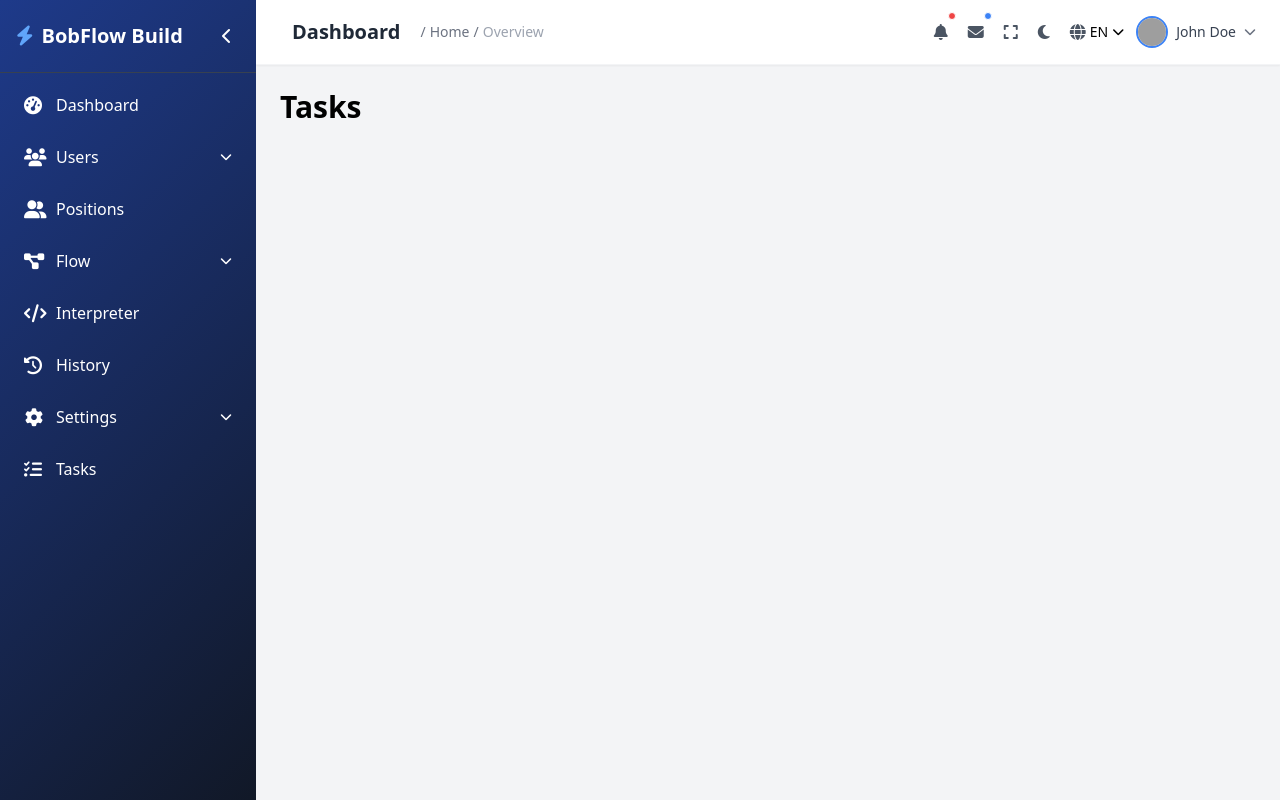
After one commit to GuilhermeViana-22/PythonFLOWBUILD, a Django app: page /dashboard/tasks/ in a window 1280 px wide. The commit adds this page. Run offline with Django 4.2, Linux system fonts and the light colour scheme; a user stored in the database is signed in; some libraries are stand-ins or nearby versions; grey boxes are pictures that could not be loaded.

Commit message:
Add dashboard app with routes and templates

```diff
--- /dev/null
+++ b/dashboard/urls.py
@@ -0,0 +1,19 @@
+from django.urls import path
+from . import views
+
+urlpatterns = [
+    path('', views.dashboard_home, name='dashboard'),
+    path('users/all/', views.users_all, name='users_all'),
+    path('users/roles/', views.users_roles, name='users_roles'),
+    path('users/permissions/', views.users_permissions, name='users_permissions'),
+    path('positions/', views.positions, name='positions'),
+    path('flow/builder/', views.flow_builder, name='flow_builder'),
+    path('flow/templates/', views.flow_templates, name='flow_templates'),
+    path('flow/integrations/', views.flow_integrations, name='flow_integrations'),
+    path('interpreter/', views.interpreter, name='interpreter'),
+    path('history/', views.history, name='history'),
+    path('settings/general/', views.settings_general, name='settings_general'),
+    path('settings/security/', views.settings_security, name='settings_security'),
+    path('settings/notifications/', views.settings_notifications, name='settings_notifications'),
+    path('tasks/', views.tasks, name='tasks'),
+]
--- /dev/null
+++ b/dashboard/views.py
@@ -0,0 +1,58 @@
+from django.shortcuts import render
+from django.contrib.auth.decorators import login_required
+
+@login_required
+def dashboard_home(request):
+    return render(request, 'dashboard/dashboard.html')
+
+@login_required
+def users_all(request):
+    return render(request, 'dashboard/users_all.html')
+
+@login_required
+def users_roles(request):
+    return render(request, 'dashboard/users_roles.html')
+
+@login_required
+def users_permissions(request):
+    return render(request, 'dashboard/users_permissions.html')
+
+@login_required
+def positions(request):
+    return render(request, 'dashboard/positions.html')
+
+@login_required
+def flow_builder(request):
+    return render(request, 'dashboard/flow_builder.html')
+
+@login_required
+def flow_templates(request):
+    return render(request, 'dashboard/flow_templates.html')
+
+@login_required
+def flow_integrations(request):
+    return render(request, 'dashboard/flow_integrations.html')
+
+@login_required
+def interpreter(request):
+    return render(request, 'dashboard/interpreter.html')
+
+@login_required
+def history(request):
+    return render(request, 'dashboard/history.html')
+
+@login_required
+def settings_general(request):
+    return render(request, 'dashboard/settings_general.html')
+
+@login_required
+def settings_security(request):
+    return render(request, 'dashboard/settings_security.html')
+
+@login_required
+def settings_notifications(request):
+    return render(request, 'dashboard/settings_notifications.html')
+
+@login_required
+def tasks(request):
+    return render(request, 'dashboard/tasks.html')
--- a/mvp_project/settings.py
+++ b/mvp_project/settings.py
@@ -44,6 +44,7 @@ INSTALLED_APPS = [
     'accounts',
     'welcome',
     'authentication',
+    'dashboard',
 ]
 
 MIDDLEWARE = [
--- a/mvp_project/urls.py
+++ b/mvp_project/urls.py
@@ -16,12 +16,13 @@ Including another URLconf
 """
 from django.contrib import admin
 from django.urls import path, include
-from authentication.views import dashboard_view
+
+
 
 urlpatterns = [
     path('admin/', admin.site.urls),
     path('', include('accounts.urls')),
     path('welcome/', include('welcome.urls')),
     path('auth/', include('authentication.urls')),
-    path('dashboard/', dashboard_view, name='dashboard'),
+    path('dashboard/', include('dashboard.urls')),
 ]
--- /dev/null
+++ b/templates/dashboard/flow_builder.html
@@ -0,0 +1,5 @@
+{% extends 'dashboard/base_dashboard.html' %}
+{% block title %}Builder{% endblock %}
+{% block content %}
+<h1 class="text-3xl font-bold">Builder</h1>
+{% endblock %}
--- /dev/null
+++ b/templates/dashboard/flow_integrations.html
@@ -0,0 +1,5 @@
+{% extends 'dashboard/base_dashboard.html' %}
+{% block title %}Integrations{% endblock %}
+{% block content %}
+<h1 class="text-3xl font-bold">Integrations</h1>
+{% endblock %}
--- /dev/null
+++ b/templates/dashboard/flow_templates.html
@@ -0,0 +1,5 @@
+{% extends 'dashboard/base_dashboard.html' %}
+{% block title %}Templates{% endblock %}
+{% block content %}
+<h1 class="text-3xl font-bold">Templates</h1>
+{% endblock %}
--- /dev/null
+++ b/templates/dashboard/history.html
@@ -0,0 +1,5 @@
+{% extends 'dashboard/base_dashboard.html' %}
+{% block title %}History{% endblock %}
+{% block content %}
+<h1 class="text-3xl font-bold">History</h1>
+{% endblock %}
--- /dev/null
+++ b/templates/dashboard/interpreter.html
@@ -0,0 +1,5 @@
+{% extends 'dashboard/base_dashboard.html' %}
+{% block title %}Interpreter{% endblock %}
+{% block content %}
+<h1 class="text-3xl font-bold">Interpreter</h1>
+{% endblock %}
--- /dev/null
+++ b/templates/dashboard/positions.html
@@ -0,0 +1,5 @@
+{% extends 'dashboard/base_dashboard.html' %}
+{% block title %}Positions{% endblock %}
+{% block content %}
+<h1 class="text-3xl font-bold">Positions</h1>
+{% endblock %}
--- /dev/null
+++ b/templates/dashboard/settings_general.html
@@ -0,0 +1,5 @@
+{% extends 'dashboard/base_dashboard.html' %}
+{% block title %}General Settings{% endblock %}
+{% block content %}
+<h1 class="text-3xl font-bold">General</h1>
+{% endblock %}
--- /dev/null
+++ b/templates/dashboard/settings_notifications.html
@@ -0,0 +1,5 @@
+{% extends 'dashboard/base_dashboard.html' %}
+{% block title %}Notification Settings{% endblock %}
+{% block content %}
+<h1 class="text-3xl font-bold">Notifications</h1>
+{% endblock %}
--- /dev/null
+++ b/templates/dashboard/settings_security.html
@@ -0,0 +1,5 @@
+{% extends 'dashboard/base_dashboard.html' %}
+{% block title %}Security Settings{% endblock %}
+{% block content %}
+<h1 class="text-3xl font-bold">Security</h1>
+{% endblock %}
--- a/templates/dashboard/sidebar.html
+++ b/templates/dashboard/sidebar.html
@@ -38,7 +38,7 @@
             <!-- Navigation -->
             <nav class="space-y-1 p-2">
                 <!-- Dashboard -->
-                <a href="#" class="flex items-center px-4 py-3 rounded-lg hover:bg-gray-700/50 transition-all duration-200 group">
+                <a href="{% url 'dashboard' %}" class="flex items-center px-4 py-3 rounded-lg hover:bg-gray-700/50 transition-all duration-200 group">
                     <i class="fas fa-tachometer-alt text-lg w-5"></i>
                     <span class="ml-3" x-show="open">Dashboard</span>
                     <span x-show="!open" class="absolute left-14 ml-2 px-2 py-1 text-xs rounded bg-gray-900 text-white opacity-0 group-hover:opacity-100 transition-opacity">Dashboard</span>
@@ -58,15 +58,15 @@
                     </button>
                     <div x-show="isOpen" class="ml-8 space-y-1 py-1" x-cloak
                          :class="open ? 'ml-8' : 'ml-0'">
-                        <a href="#" class="flex items-center px-4 py-2 rounded-lg hover:bg-gray-600 transition-all duration-200">
+                        <a href="{% url 'users_all' %}" class="flex items-center px-4 py-2 rounded-lg hover:bg-gray-600 transition-all duration-200">
                             <i class="fas fa-circle-notch text-xs mr-2"></i>
                             <span x-show="open">All Users</span>
                         </a>
-                        <a href="#" class="flex items-center px-4 py-2 rounded-lg hover:bg-gray-600 transition-all duration-200">
+                        <a href="{% url 'users_roles' %}" class="flex items-center px-4 py-2 rounded-lg hover:bg-gray-600 transition-all duration-200">
                             <i class="fas fa-user-tag text-xs mr-2"></i>
                             <span x-show="open">Roles</span>
                         </a>
-                        <a href="#" class="flex items-center px-4 py-2 rounded-lg hover:bg-gray-600 transition-all duration-200">
+                        <a href="{% url 'users_permissions' %}" class="flex items-center px-4 py-2 rounded-lg hover:bg-gray-600 transition-all duration-200">
                             <i class="fas fa-key text-xs mr-2"></i>
                             <span x-show="open">Permissions</span>
                         </a>
@@ -74,7 +74,7 @@
                 </div>
 
                 <!-- Positions -->
-                <a href="#" class="flex items-center px-4 py-3 rounded-lg hover:bg-gray-700/50 transition-all duration-200 group">
+                <a href="{% url 'positions' %}" class="flex items-center px-4 py-3 rounded-lg hover:bg-gray-700/50 transition-all duration-200 group">
                     <i class="fas fa-user-friends text-lg w-5"></i>
                     <span class="ml-3" x-show="open">Positions</span>
                     <span x-show="!open" class="absolute left-14 ml-2 px-2 py-1 text-xs rounded bg-gray-900 text-white opacity-0 group-hover:opacity-100 transition-opacity">Positions</span>
@@ -94,15 +94,15 @@
                     </button>
                     <div x-show="isOpen" class="ml-8 space-y-1 py-1" x-cloak
                          :class="open ? 'ml-8' : 'ml-0'">
-                        <a href="#" class="flex items-center px-4 py-2 rounded-lg hover:bg-gray-600 transition-all duration-200">
+                        <a href="{% url 'flow_builder' %}" class="flex items-center px-4 py-2 rounded-lg hover:bg-gray-600 transition-all duration-200">
                             <i class="fas fa-tools text-xs mr-2"></i>
                             <span x-show="open">Builder</span>
                         </a>
-                        <a href="#" class="flex items-center px-4 py-2 rounded-lg hover:bg-gray-600 transition-all duration-200">
+                        <a href="{% url 'flow_templates' %}" class="flex items-center px-4 py-2 rounded-lg hover:bg-gray-600 transition-all duration-200">
                             <i class="fas fa-copy text-xs mr-2"></i>
                             <span x-show="open">Templates</span>
                         </a>
-                        <a href="#" class="flex items-center px-4 py-2 rounded-lg hover:bg-gray-600 transition-all duration-200">
+                        <a href="{% url 'flow_integrations' %}" class="flex items-center px-4 py-2 rounded-lg hover:bg-gray-600 transition-all duration-200">
                             <i class="fas fa-plug text-xs mr-2"></i>
                             <span x-show="open">Integrations</span>
                         </a>
@@ -110,14 +110,14 @@
                 </div>
 
                 <!-- Interpreter -->
-                <a href="#" class="flex items-center px-4 py-3 rounded-lg hover:bg-gray-700/50 transition-all duration-200 group">
+                <a href="{% url 'interpreter' %}" class="flex items-center px-4 py-3 rounded-lg hover:bg-gray-700/50 transition-all duration-200 group">
                     <i class="fas fa-code text-lg w-5"></i>
                     <span class="ml-3" x-show="open">Interpreter</span>
                     <span x-show="!open" class="absolute left-14 ml-2 px-2 py-1 text-xs rounded bg-gray-900 text-white opacity-0 group-hover:opacity-100 transition-opacity">Interpreter</span>
                 </a>
 
                 <!-- History -->
-                <a href="#" class="flex items-center px-4 py-3 rounded-lg hover:bg-gray-700/50 transition-all duration-200 group">
+                <a href="{% url 'history' %}" class="flex items-center px-4 py-3 rounded-lg hover:bg-gray-700/50 transition-all duration-200 group">
                     <i class="fas fa-history text-lg w-5"></i>
                     <span class="ml-3" x-show="open">History</span>
                     <span x-show="!open" class="absolute left-14 ml-2 px-2 py-1 text-xs rounded bg-gray-900 text-white opacity-0 group-hover:opacity-100 transition-opacity">History</span>
@@ -137,15 +137,15 @@
                     </button>
                     <div x-show="isOpen" class="ml-8 space-y-1 py-1" x-cloak
                          :class="open ? 'ml-8' : 'ml-0'">
-                        <a href="#" class="flex items-center px-4 py-2 rounded-lg hover:bg-gray-600 transition-all duration-200">
+                        <a href="{% url 'settings_general' %}" class="flex items-center px-4 py-2 rounded-lg hover:bg-gray-600 transition-all duration-200">
                             <i class="fas fa-sliders-h text-xs mr-2"></i>
                             <span x-show="open">General</span>
                         </a>
-                        <a href="#" class="flex items-center px-4 py-2 rounded-lg hover:bg-gray-600 transition-all duration-200">
+                        <a href="{% url 'settings_security' %}" class="flex items-center px-4 py-2 rounded-lg hover:bg-gray-600 transition-all duration-200">
                             <i class="fas fa-shield-alt text-xs mr-2"></i>
                             <span x-show="open">Security</span>
                         </a>
-                        <a href="#" class="flex items-center px-4 py-2 rounded-lg hover:bg-gray-600 transition-all duration-200">
+                        <a href="{% url 'settings_notifications' %}" class="flex items-center px-4 py-2 rounded-lg hover:bg-gray-600 transition-all duration-200">
                             <i class="fas fa-bell text-xs mr-2"></i>
                             <span x-show="open">Notifications</span>
                         </a>
@@ -153,7 +153,7 @@
                 </div>
 
                 <!-- Tasks -->
-                <a href="#" class="flex items-center px-4 py-3 rounded-lg hover:bg-gray-700/50 transition-all duration-200 group">
+                <a href="{% url 'tasks' %}" class="flex items-center px-4 py-3 rounded-lg hover:bg-gray-700/50 transition-all duration-200 group">
                     <i class="fas fa-tasks text-lg w-5"></i>
                     <span class="ml-3" x-show="open">Tasks</span>
                     <span x-show="!open" class="absolute left-14 ml-2 px-2 py-1 text-xs rounded bg-gray-900 text-white opacity-0 group-hover:opacity-100 transition-opacity">Tasks</span>
--- /dev/null
+++ b/templates/dashboard/tasks.html
@@ -0,0 +1,5 @@
+{% extends 'dashboard/base_dashboard.html' %}
+{% block title %}Tasks{% endblock %}
+{% block content %}
+<h1 class="text-3xl font-bold">Tasks</h1>
+{% endblock %}
--- /dev/null
+++ b/templates/dashboard/users_all.html
@@ -0,0 +1,5 @@
+{% extends 'dashboard/base_dashboard.html' %}
+{% block title %}All Users{% endblock %}
+{% block content %}
+<h1 class="text-3xl font-bold">All Users</h1>
+{% endblock %}
--- /dev/null
+++ b/templates/dashboard/users_permissions.html
@@ -0,0 +1,5 @@
+{% extends 'dashboard/base_dashboard.html' %}
+{% block title %}Permissions{% endblock %}
+{% block content %}
+<h1 class="text-3xl font-bold">Permissions</h1>
+{% endblock %}
--- /dev/null
+++ b/templates/dashboard/users_roles.html
@@ -0,0 +1,5 @@
+{% extends 'dashboard/base_dashboard.html' %}
+{% block title %}Roles{% endblock %}
+{% block content %}
+<h1 class="text-3xl font-bold">Roles</h1>
+{% endblock %}
```
Also changed, not shown: dashboard/__init__.py (added).
